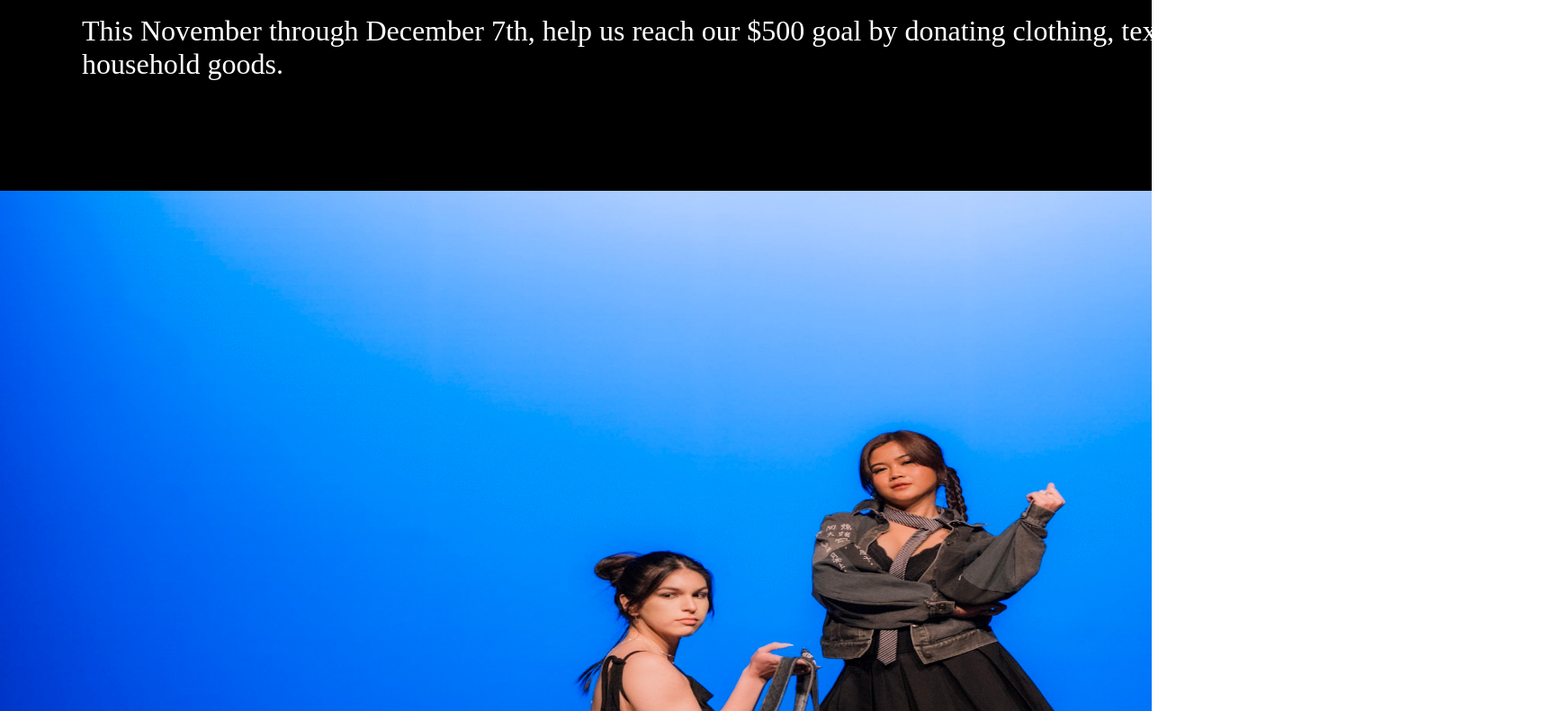
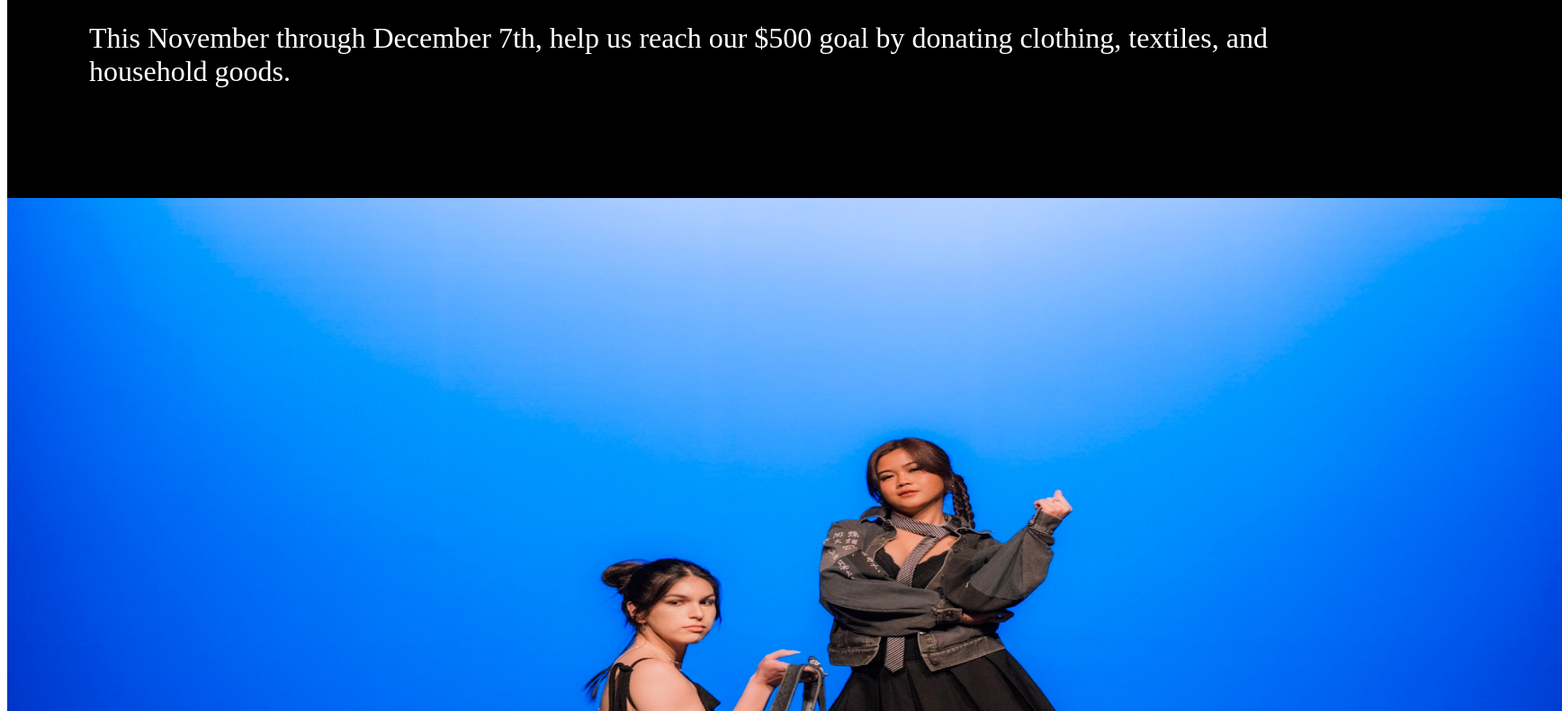
Before and after one commit to nkr14/Blog-Page, a plain HTML site: page index.html in a window 1280 px wide. Shown: the part 477-1267 px from the top of the page at 90% size, 1736 px wide, since content can reach past the window. Drawn offline with Linux system fonts and the light colour scheme.

Commit message:
changed width back

```diff
--- a/index.html
+++ b/index.html
@@ -1,30 +1,10 @@
   <!DOCTYPE html>
-<html lang="en">
-<head>
-    <meta charset="UTF-8">
-    <meta name="viewport" content="width=device-width, initial-scale=1.0">
+    <html lang="en">
+    <head>
+        <meta charset="UTF-8">
+        <meta name="viewport" content="width=device-width, initial-scale=1.0">
 
-    <!-- ADD THIS CSS HERE -->
-    <style>
-      body, html {
-        margin: 0;
-        padding: 0;
-        overflow-x: hidden;
-      }
-
-      #main-container {
-        width: 1728px;
-        height: 5289px;
-        transform-origin: top left;
-        transform: scale(calc(100vw / 1728));
-      }
-    </style>
-    <!-- END OF CSS -->
-</head>
-<body>
-
-<!-- ADD id="main-container" TO THIS DIV -->
-<div id="main-container" style="width: 1728px; height: 5289px; position: relative">
+<div style="width: 1728px; height: 5289px; position: relative">
   <div style="width: 1728px; min-height: 100vh; left: 0px; top: 4728px; position: absolute; background: black; overflow: hidden">
     <div style="width: 111px; height: 20px; left: 189px; top: 56px; position: absolute">
       <div style="width: 66.62px; height: 18px; left: 0px; top: 1px; position: absolute; justify-content: center; display: flex; flex-direction: column; color: white; font-size: 12.58px; font-family: Inter; font-weight: 900; text-transform: uppercase; line-height: 20px; word-wrap: break-word">About us</div>
@@ -63,7 +43,7 @@
       <div style="width: 68.81px; height: 17px; left: 24px; top: 1px; position: absolute; text-align: center; justify-content: center; display: flex; flex-direction: column; color: #A5A5A5; font-size: 12.36px; font-family: Inter; font-weight: 300; line-height: 20px; word-wrap: break-word">2016 - 2017</div>
     </div>
     <div style="width: 117px; height: 20px; left: 981px; top: 133px; position: absolute">
-      <div style="width: 69.97px; height: 17px; left: 24px; top: 1px; position: absolute; text-align: center; justify-content: center; display: flex; flex-direction: column; color: #A5A5A5; font-size: 12.58px; font-family: Inter; font-weight: 300; line-height: 20px; word-wrap: break-word">2015 - 2016</div>
+      <div style="width: 69.96px; height: 17px; left: 24px; top: 1px; position: absolute; text-align: center; justify-content: center; display: flex; flex-direction: column; color: #A5A5A5; font-size: 12.58px; font-family: Inter; font-weight: 300; line-height: 20px; word-wrap: break-word">2015 - 2016</div>
     </div>
     <div style="width: 117px; height: 20px; left: 981px; top: 157px; position: absolute">
       <div style="width: 69.33px; height: 17px; left: 24px; top: 1px; position: absolute; text-align: center; justify-content: center; display: flex; flex-direction: column; color: #A5A5A5; font-size: 12.36px; font-family: Inter; font-weight: 300; line-height: 20px; word-wrap: break-word">2014 - 2015</div>
```
